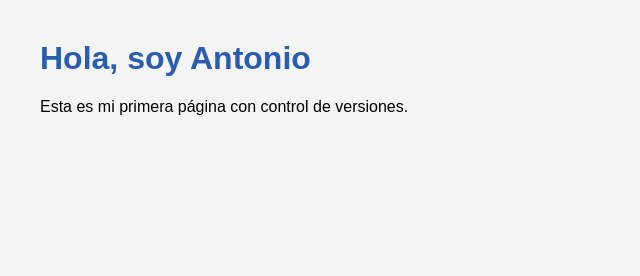
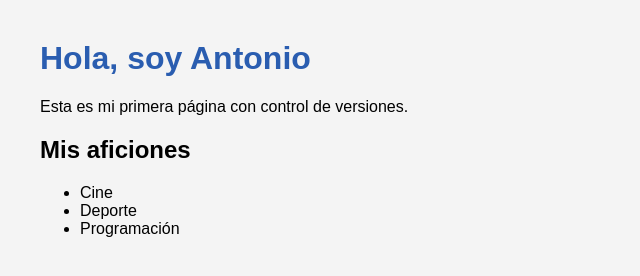
Before and after one commit to antoniommelero/practica-git3, a plain HTML site: page index.html in a window 1280 px wide. Shown: the whole page, without its empty margins (0-640 px from the left). Drawn offline with Linux system fonts and the light colour scheme.

Commit message:
4 Añade lista de aficiones

```diff
--- a/index.html
+++ b/index.html
@@ -8,5 +8,13 @@
  <body>
   <h1>Hola, soy Antonio</h1>
   <p>Esta es mi primera página con control de versiones.</p>
+
+  <h2>Mis aficiones</h2>
+  <ul>
+    <li>Cine</li>
+    <li>Deporte</li>
+    <li>Programación</li>
+  </ul>
+
  </body>
 </html>
```
